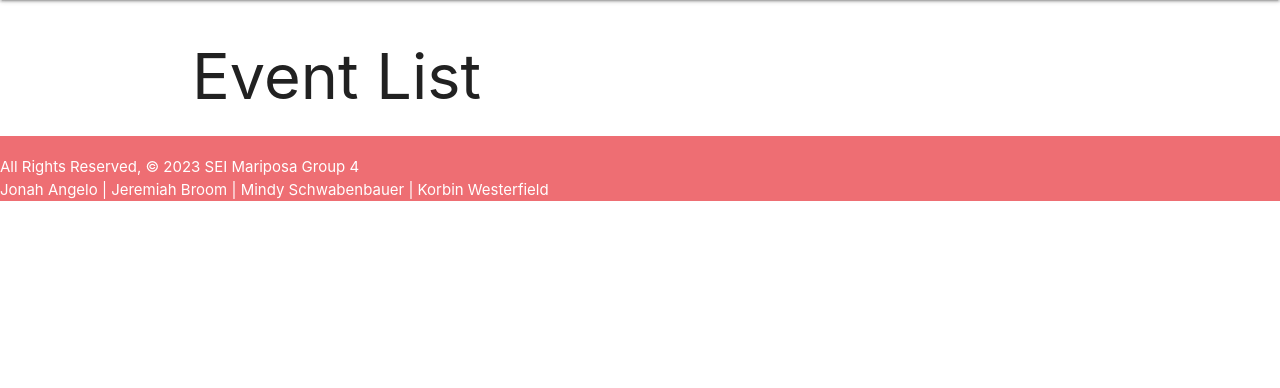
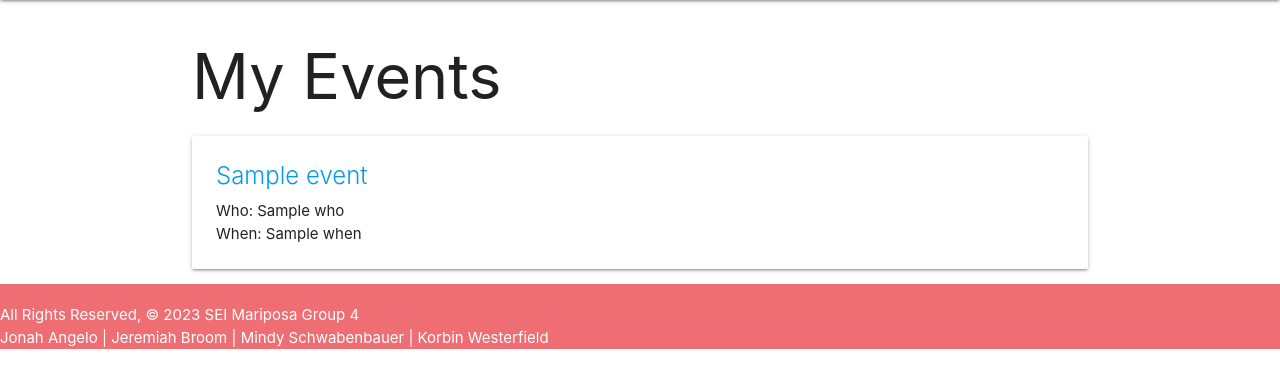
Before and after one commit to mindyschwab/Poll-App, a Django app: template planit/main_app/templates/events/index.html in a window 1280 px wide. Shown: the part 64-452 px from the top of the page. Run offline with Django 3.2, Linux system fonts and the light colour scheme; the template is opened without the code that fills it: most values are stand-ins (such as "Sample title", 1, 10 or a date in 2020); some libraries are stand-ins or nearby versions.

Commit message:
Update index.html
Added html for card

```diff
--- a/planit/main_app/templates/events/index.html
+++ b/planit/main_app/templates/events/index.html
@@ -1,7 +1,16 @@
 {% extends 'base.html' %}
 {% block content %}
 
-<h1>Event List</h1>
+<h1>My Events</h1>
+{% for event in events %}
+  <div class="card">
+    <div class="card-content">
+      <a href="{% url 'detail' event.id %}"><span class="card-title">{{ event.name }}</span></a>
+      <p>Who: {{ event.who }}</p>
+        <p>When: {{ event.when }}</p>
+    </div>
+  </div>
+{% endfor %}
 
 
 {% endblock %}
```
